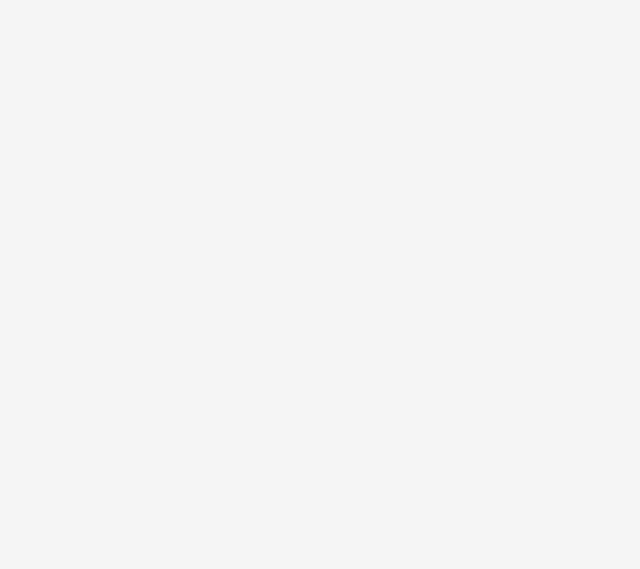
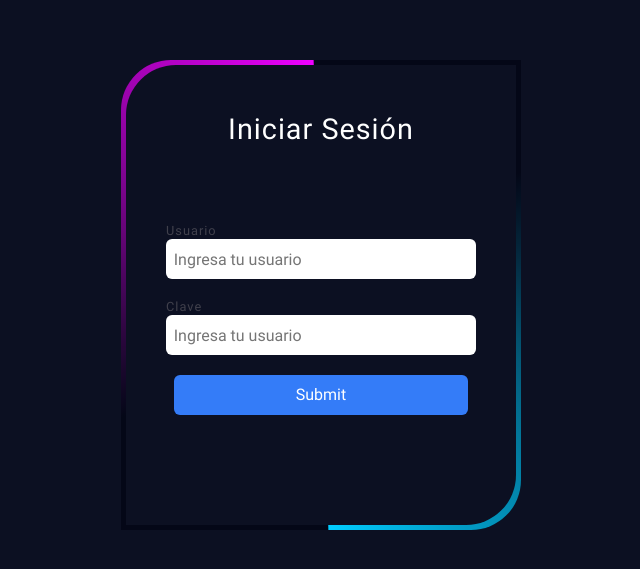
Before and after one commit to EmiiGonzalez/gestion_de_clientes_egservis_front, a React (Vite) app: page /login in a window 1280 px wide. Shown: the part 105-674 px from the top of the page, without its empty margins (319-959 px from the left). Built offline with nearby package versions, Linux system fonts and the light colour scheme.

Commit message:
Estructura del login terminada, faltan las peticiones

```diff
--- a/package.json
+++ b/package.json
@@ -15,6 +15,7 @@
     "framer-motion": "^11.0.8",
     "react": "^18.2.0",
     "react-dom": "^18.2.0",
+    "react-hook-form": "^7.51.0",
     "react-router-dom": "^6.22.2"
   },
   "devDependencies": {
--- /dev/null
+++ b/src/assets/css/login/login-container.css
@@ -0,0 +1,57 @@
+.login-container{
+    width: 100%;
+    height: 100%;
+    display: flex;
+    justify-content: center;
+    align-items: center;
+    letter-spacing: 1px;
+    background-color: #0c1022;
+}
+
+.login_form_container{
+    position: relative;
+    width: 80%;
+    height: 80%;
+    max-width: 400px;
+    max-height: 470px;
+    min-width: 200px;
+    min-height: 200px;
+    background-color: #040717;
+    border-radius: 50px 0;
+    display: flex;
+    justify-content: center;
+    align-items: center;
+    overflow: hidden;
+}
+
+.login_form_container::before{
+    position: absolute;
+    min-height: 800px;
+    min-width: 600px;
+    width: 170%;
+    height: 170%;
+    content: '';
+    background-image: conic-gradient(transparent, transparent, transparent, #ee00ff);
+    animation: rotate 4s linear infinite;
+}
+.login_form_container::after{
+    min-height: 800px;
+    min-width: 600px;
+    position: absolute;
+    width: 170%;
+    height: 170%;
+    content: '';
+    background-image: conic-gradient(transparent, transparent, transparent, #00ccff);
+    animation: rotate 4s linear infinite;
+    animation-delay: -6s;
+}
+
+
+@keyframes rotate{
+    0%{
+        transform: rotate(0deg);
+    }
+    100%{
+        transform: rotate(360deg);
+    }
+}
--- /dev/null
+++ b/src/assets/css/login/login.css
@@ -0,0 +1,112 @@
+.login_form_animation{
+    position: absolute;
+    content: '';
+    background-color: #0c1022;
+    border-radius: 50px 0;
+    inset:  5px;
+    padding: 50px 40px;
+    z-index: 10;
+    display: flex;
+    flex-direction: column;
+    align-items: center;
+    justify-content: center;
+}
+.login_form{
+    width: 100%;
+    height: 100%;
+    display: flex;
+    flex-direction: column;
+    align-items: center;
+    justify-content: center;
+
+}
+
+.login_form_title{
+    font-family: 'Roboto';
+    font-style: normal;
+    font-weight: 500;
+    font-size: 1.8rem;
+    line-height: 28px;
+    color: #FFFFFF;
+    margin-bottom: 20px;
+}
+
+.form-group{
+    display: flex;
+    flex-direction: column;
+    align-items: flex-start;
+    justify-content: center;
+    width: 100%;
+    margin-bottom: 20px;
+}
+
+.label_login{
+    font-family: 'Roboto';
+    font-style: normal;
+    font-weight: 400;
+    font-size: 0.8rem;
+    line-height: 1rem;
+}
+
+.input_login{
+    width: 95%;
+    height: 2.5rem;
+    background: #ffffff;
+    border: none;
+    border-radius: 6px;
+    padding: 0 2.5%;
+    font-family: 'Roboto';
+    font-style: normal;
+    font-weight: 400;
+    font-size: 1rem;
+    line-height: 1rem;
+    outline: none;
+    transition: all 0.3s ease;
+}
+
+.input_login:focus{
+    border: #347cf8 1px solid;
+    box-shadow: 0 0 10px #347cf8;
+    transition: all 0.3s ease;
+
+}
+
+.login_form_button{
+    width: 95%;
+    height: 2.5rem;
+    background: #347cf8;
+    border-radius: 6px;
+    border: none;
+    font-family: 'Roboto';
+    font-style: normal;
+    font-weight: 500;
+    font-size: 1rem;
+    line-height: 1rem;
+    color: #FFFFFF;
+    cursor: pointer;
+    transition: all 0.3s ease;
+}
+
+.login_form_button:hover{
+    background-color: #0c1022;
+    color: #347cf8;
+    border: #347cf8 1px solid;
+    box-shadow: 0 0 10px #347cf8;
+}
+
+.login_input_error{
+    border: #FF0000 1px solid;
+}
+
+.login_input_success{
+    border: #00FF00 1px solid;
+}
+
+.login-error{
+    font-family: 'Roboto';
+    font-weight: 400;
+    font-size: 0.8rem;
+    line-height: 16px;
+    color: #FF0000;
+    width: 100%;
+}
--- a/src/components/AnimatedRoutes.jsx
+++ b/src/components/AnimatedRoutes.jsx
@@ -19,7 +19,7 @@ export const AnimatedRoutes = ({ setHandleTheme, theme }) => {
   return (
     <>
     {location.pathname !== "/login" && <Header /> }
-    <div className="container">
+    <div className={location.pathname ==="/login" ? "login-container" : "container"}>
       <AnimatePresence mode="wait">
         <Routes location={location} key={location.pathname}>
         //rutas privadas
--- /dev/null
+++ b/src/components/helpers/inputsTypes.js
@@ -0,0 +1,35 @@
+export const inputTypes = {
+  login: {
+    name: "login",
+    type: "text",
+    label: "Usuario",
+    validations: {
+      required: {
+        value: true,
+        message: "El usuario es requerido",
+      },
+      pattern: {
+        value: /^.{5,20}$/,
+        message: "El usuario debe tener entre 5 y 20 caracteres",
+      },
+    },
+  },
+
+  clave: {
+    name: "clave",
+    type: "password",
+    label: "Clave",
+    validations: {
+      required: {
+        value: true,
+        message: "La clave es requerida",
+      },
+      pattern: {
+         value: /^(?=.*[a-z])(?=.*[A-Z])(?=.*\d)[a-zA-Z\d]{5,20}$/,
+         message: "La clave debe tener entre 5 y 20 caracteres, al menos una mayúscula, una minúscula y un número",
+      }
+    }
+  }
+};
+
+export const inputTypesArray = Object.values(inputTypes).map((type) => type.name);
--- /dev/null
+++ b/src/components/login/InputLogin.jsx
@@ -0,0 +1,36 @@
+import { useState } from "react";
+import { InputLoginError } from "./InputLoginError";
+import { inputTypes } from "../helpers/inputsTypes.js";
+
+export const InputLogin = ( { register, errors, trigger, data, setData, type } ) => {
+
+    const [classInput, setClassInput] = useState("");
+
+    const handleInputChange = async (e) => {
+        setData({
+          ...data,
+          [e.target.name]: e.target.value,
+        });
+        await trigger(e.target.name);
+        const hasError = (Object.keys(errors).length != 0);
+        const isValid = RegExp(inputTypes[type].validations.pattern.value).test(e.target.value) && !hasError;
+        setClassInput(isValid ? "login_input_success" : "login_input_error");
+    }
+
+  return (
+    <div className="form-group">
+        <label htmlFor={type} className="label_login">{inputTypes[type].label}</label>
+        <input
+          {...register(type, inputTypes[type].validations)}
+          id={type}
+          type={inputTypes[type].type}
+          placeholder="Ingresa tu usuario"
+          onBlur={handleInputChange}
+          className={`${classInput} input_login`}
+        />
+        {errors[type] && (
+          <InputLoginError text={errors[type].message} />
+        )}
+      </div>
+  )
+}
--- /dev/null
+++ b/src/components/login/InputLoginError.jsx
@@ -0,0 +1,15 @@
+import { motion } from "framer-motion"
+
+export const InputLoginError = ({text}) => {
+  return (
+    <motion.p
+            className="login-error"
+            initial={{ opacity: 0, x: -10}}
+            animate={{ opacity: 1, x: 0}}
+            exit={{ opacity: 0 }}
+            transition={{ duration: 0.5, ease: "easeInOut" }}
+          >
+      {text}
+    </motion.p>
+  )
+}
--- a/src/components/login/Login.jsx
+++ b/src/components/login/Login.jsx
@@ -1,9 +1,21 @@
+import '../../assets/css/login/login-container.css'
+import '../../assets/css/login/login.css'
+import { LoginForm } from './LoginForm';
+import { motion } from 'framer-motion'
+
 
 export const Login = () => {
 
   return (
-    <>
-        <h1>Login</h1>
-    </>
+    <div className="login_form_container">
+      <div className="login_form_animation">
+        <motion.h2 className="login_form_title"
+        initial={{ opacity: 0, y: -10 }}
+        animate={{ opacity: 1, y: 0 }}
+        transition={{ duration: 0.5, ease: "easeInOut" }}
+        >Iniciar Sesión</motion.h2>
+        <LoginForm />
+      </div>
+    </div>
   )
 };
--- /dev/null
+++ b/src/components/login/LoginForm.jsx
@@ -0,0 +1,46 @@
+import { useForm } from "react-hook-form";
+import { useState } from "react";
+import { InputLogin } from "./InputLogin";
+import { inputTypesArray } from "../helpers/inputsTypes";
+import { motion } from "framer-motion";
+
+export const LoginForm = () => {
+  const {
+    register,
+    handleSubmit,
+    trigger,
+    formState: { errors },
+  } = useForm();
+
+  const [data, setData] = useState({
+    login: "",
+    clave: "",
+  });
+
+  const onSubmit = (data) => console.log(data);
+
+  return (
+    <motion.form
+      onSubmit={handleSubmit(onSubmit)}
+      className="login_form"
+      initial={{ opacity: 0.5, x: -20 }}
+      animate={{ opacity: 1 ,x: 0 }}
+      transition={{ duration: 0.5, ease: "easeInOut" }}
+    >
+      {inputTypesArray.map((type) => {
+        return (
+          <InputLogin
+            register={register}
+            errors={errors}
+            trigger={trigger}
+            data={data}
+            setData={setData}
+            type={type}
+            key={type}
+          />
+        );
+      })}
+      <input type="submit" className="login_form_button" />
+    </motion.form>
+  );
+};
```
Also changed, not shown: src/assets/css/main/container.css (line endings or trailing spaces), 1 other file (tests, documents, lock files or other folders).
